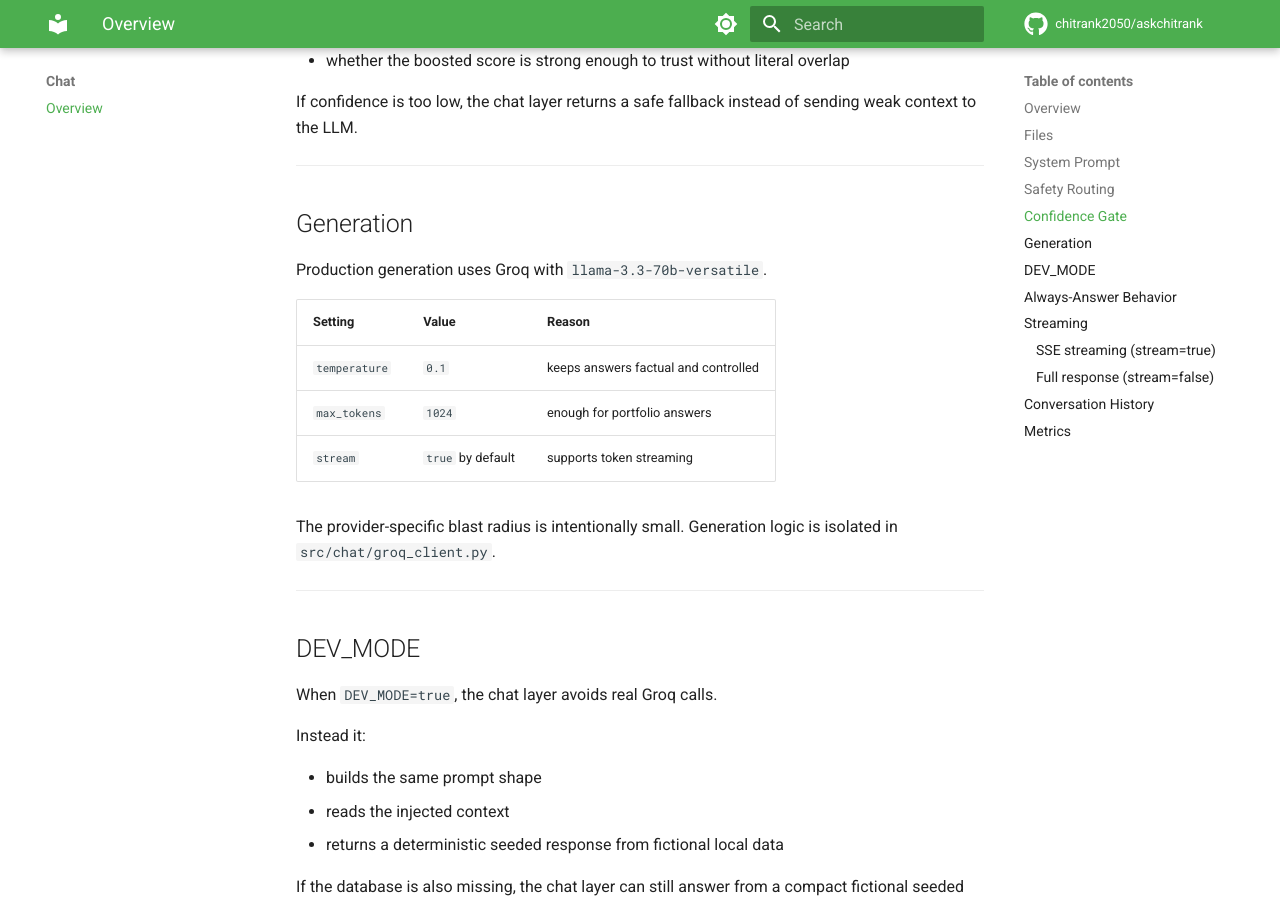
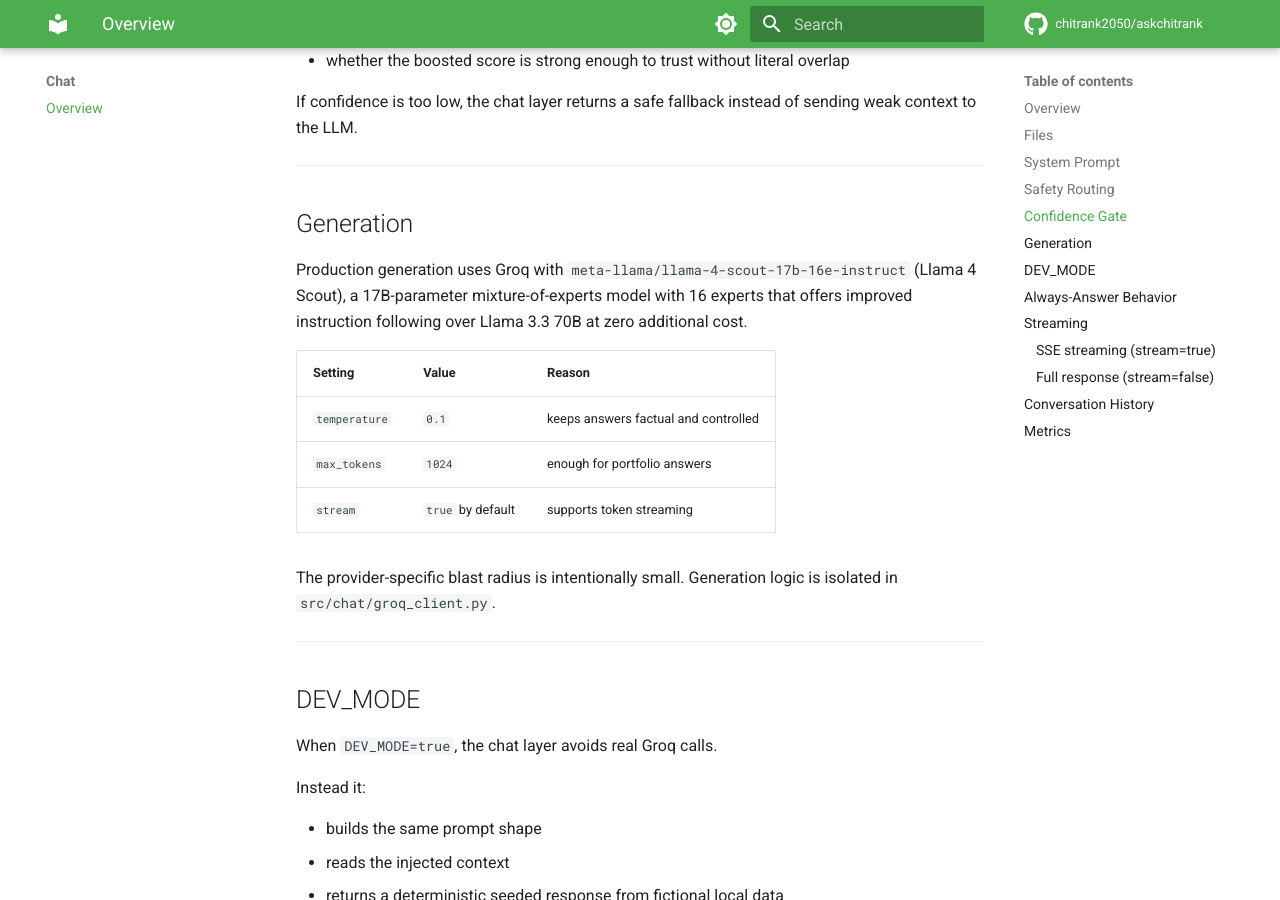
Before and after one commit to chitrank2050/askchitrank, an MkDocs documentation site: the page built from docs/chat/overview.md, in a window 1280 px wide and 900 px high, scrolled down 2481 px. Built offline with MkDocs 1.6.1 and Material for MkDocs 9.7.7, drawn with Linux system fonts in a browser that asks for light colours; comment, search, counter and statistics services are not loaded; some of the changed text lies outside the part shown.

Commit message:
feat: Upgrade Groq LLM from Llama 3.3 to Llama 4 Scout 17B-16E across configuration and documentation.

```diff
--- a/docs/chat/overview.md
+++ b/docs/chat/overview.md
@@ -18,7 +18,7 @@
                             build_messages()      Canned fallback
                                    ↓
                             stream_response()
-                            Groq API — Llama 3.3 70B
+                            Groq API — Llama 4 Scout 17B-16E
                             or DEV_MODE seeded response
                                    ↓
                             Token stream → SSE events
@@ -95,7 +95,7 @@
 
 ## Generation
 
-Production generation uses Groq with `llama-3.3-70b-versatile`.
+Production generation uses Groq with `meta-llama/llama-4-scout-17b-16e-instruct` (Llama 4 Scout), a 17B-parameter mixture-of-experts model with 16 experts that offers improved instruction following over Llama 3.3 70B at zero additional cost.
 
 | Setting | Value | Reason |
 |---------|-------|--------|
```
Also changed, not shown: docs/architecture/overview.md (+1 -1 lines), docs/development/tech_stack.md (+1 -1 lines), 2 other files.
